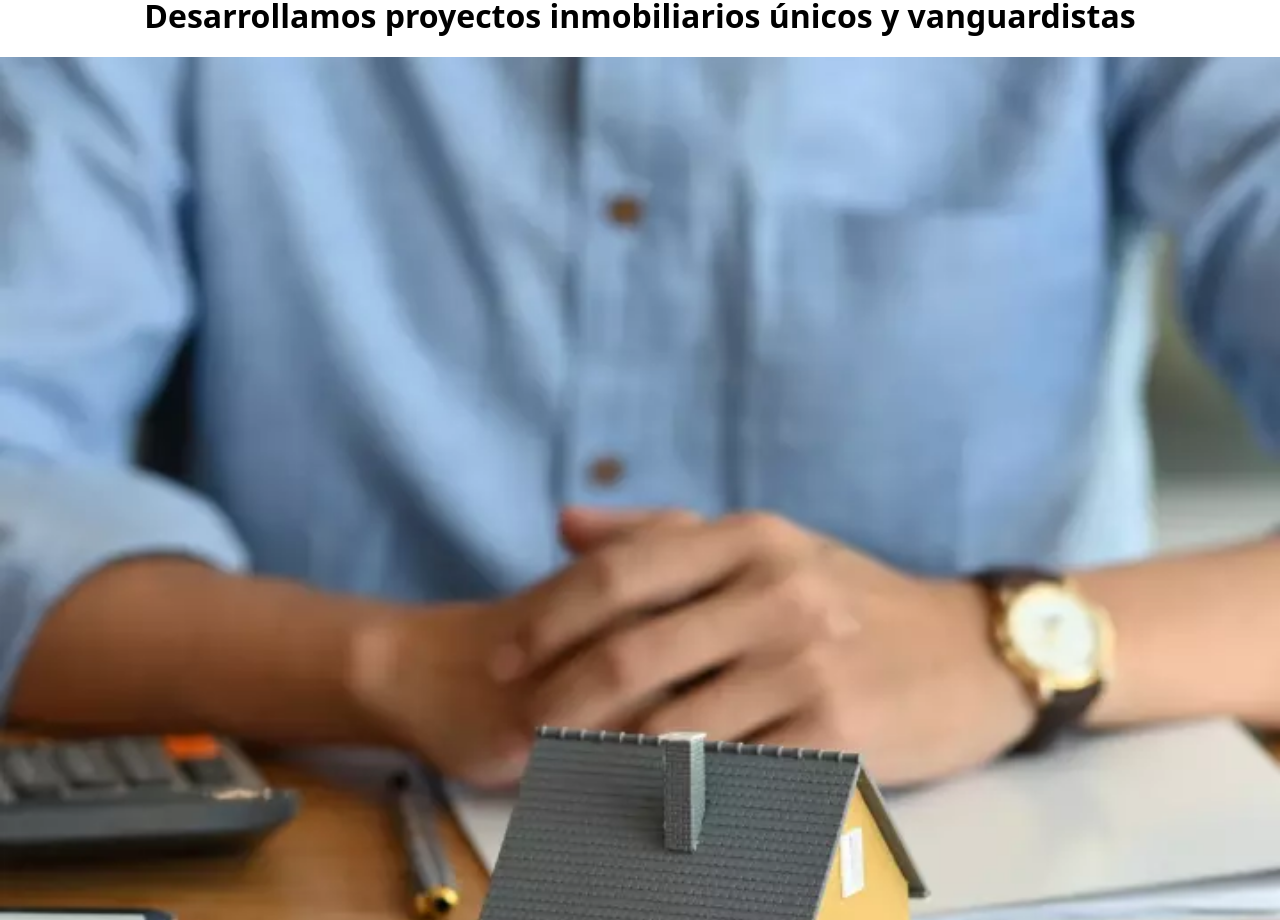
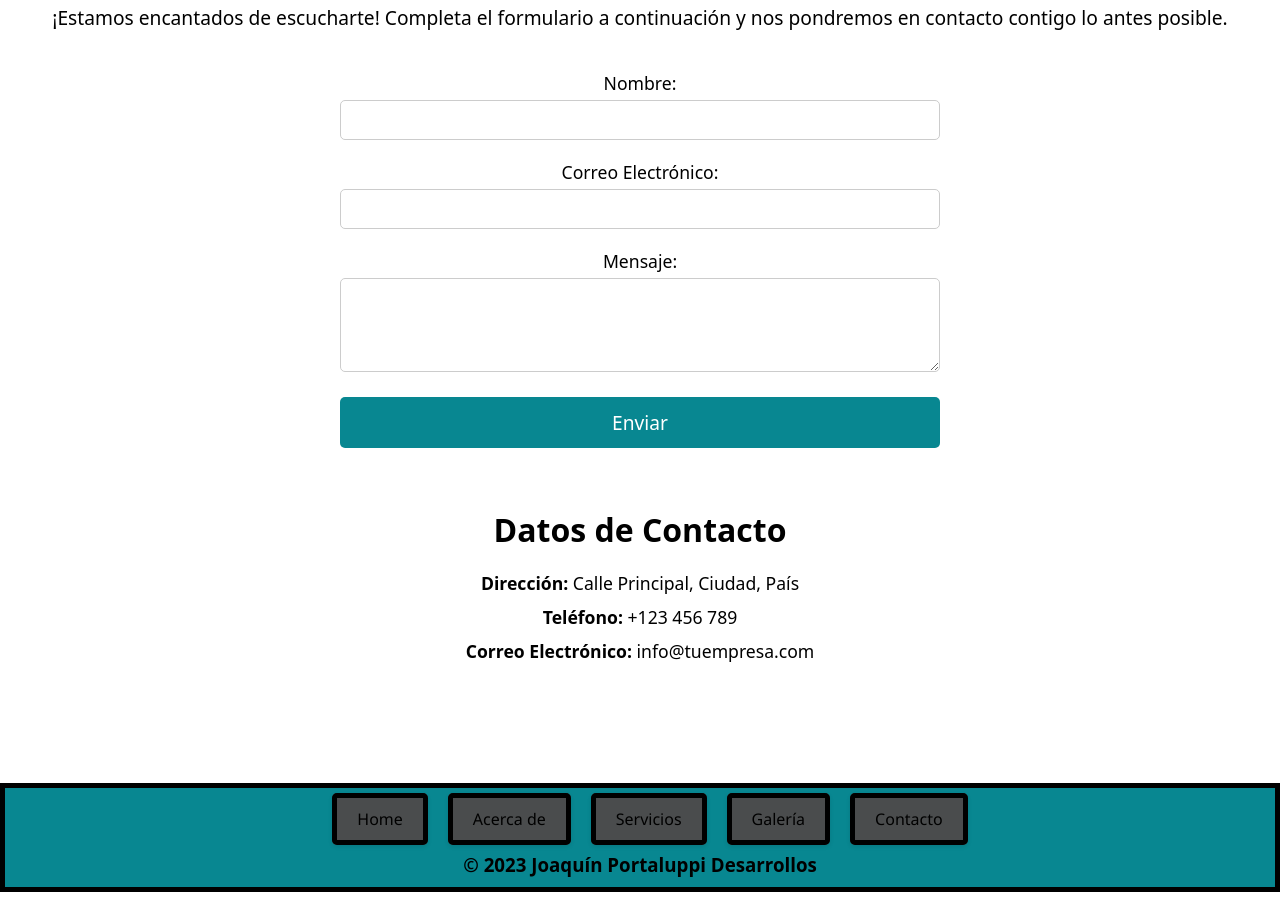
Before and after one commit to jportaluppi/PFAPortaluppiJoaquin, a plain HTML site: page html/contacto.html in a window 1280 px wide. Shown: the part 356-1276 px from the top of the page. After the commit the page ends 1248 px from the top, so only its background shows below. Drawn offline with Linux system fonts and the light colour scheme.

Commit message:
PFAPortaluppiJoaquin1

```diff
--- a/css/style.css
+++ b/css/style.css
@@ -1,13 +1,10 @@
+/* Estilos generales para todas las pantallas */
 * {
   margin: 0;
   padding: 0;
   box-sizing: border-box;
   font-family: system-ui, -apple-system, BlinkMacSystemFont, 'Segoe UI', Roboto, Oxygen, Ubuntu, Cantarell, 'Open Sans', 'Helvetica Neue', sans-serif;
 }
-
-
-
-
 
 /* HEADER */
 header {
@@ -23,6 +20,8 @@ header {
 
 .logoJp {
   max-width: 100%;
+  border: 5px solid black;  /* Agregado: Borde negro para el logo */
+  border-radius: 10px;      /* Agregado: Bordes redondeados para el logo */
 }
 
 .logoText {
@@ -46,6 +45,19 @@ nav li {
 a {
   color: black;
   text-decoration: none;
+  padding: 10px 20px;
+  border: 5px solid rgb(0, 0, 0);
+  border-radius: 5px;
+  background-color: rgb(74, 76, 77);
+  box-shadow: 0 2px 4px rgba(0, 0, 0, 0.1);
+  font-family: 'Segoe UI', Roboto, Oxygen, Ubuntu, Cantarell, 'Open Sans', 'Helvetica Neue', sans-serif;
+  font-size: 16px;
+  transition: background-color 0.3s ease, color 0.3s ease;
+}
+
+a:hover {
+  background-color: #fff;
+  color: rgb(8, 135, 145);
 }
 
 .contact-button a {
@@ -55,13 +67,6 @@ a {
   text-decoration: none;
   border-radius: 5px;
 }
-/* HEADER FIN */
-
-
-
-
-
-
 
 /* HOME */
 .homeContent {
@@ -85,14 +90,15 @@ a {
 .imgCasa1 {
   width: 100%;
   height: auto;
+  display: flex;
+  justify-content: center;
+  align-items: center;
 }
 
-/* HOME FIN */
-
-
-
-
-
+.imgCasa1 img {
+  max-width: 100%;
+  height: auto;
+}
 
 /* FOOTER */
 footer {
@@ -128,13 +134,6 @@ footer h3 {
   text-align: center;
 }
 
-/* FOOTER FIN */
-
-
-
-
-
-
 /* ACERCA DE */
 .mainAbout {
   text-align: center;
@@ -161,14 +160,10 @@ footer h3 {
   max-width: 100%;
   height: auto;
   margin-bottom: 10px;
+  border: 5px solid rgb(0, 0, 0);
+  border-radius: 10px;
+  overflow: hidden;
 }
-/* ACERCA DE FIN */
-
-
-
-
-
-
 
 
 /* SERVICIOS */
@@ -189,21 +184,107 @@ footer h3 {
   position: relative;
 }
 
-
 .imgServ img {
   width: 200px;
   height: 200px;
   object-fit: cover;
 }
 
-  @media (max-width: 768px) {
-    .imgServ {
-      margin-right: 0;
+/* FIN SERVICIOS */
+
+
+/* CONTACTO */
+.mainContact {
+  text-align: center;
+  padding: 40px;
 }
 
-    .imgServ::after {
-      display: none;
-    }
+.mainContact h1 {
+  font-size: 2.5em;
+  margin-bottom: 20px;
 }
 
-  /* SERVICIOS FIN */
+.mainContact p {
+  font-size: 1.2em;
+  margin-bottom: 40px;
+}
+
+/* FORMULARIO */
+form {
+  max-width: 600px;
+  margin: 0 auto;
+}
+
+label {
+  display: block;
+  font-size: 1.1em;
+  margin-bottom: 5px;
+}
+
+input,
+textarea {
+  width: 100%;
+  padding: 10px;
+  margin-bottom: 20px;
+  border: 1px solid #ccc;
+  border-radius: 5px;
+}
+
+textarea {
+  resize: vertical;
+}
+
+input[type="submit"] {
+  background-color: rgb(8, 135, 145);
+  color: #fff;
+  padding: 12px 20px;
+  border: none;
+  border-radius: 5px;
+  cursor: pointer;
+  font-size: 1.2em;
+  transition: background-color 0.3s ease;
+}
+
+input[type="submit"]:hover {
+  background-color: #fff;
+  color: rgb(8, 135, 145);
+}
+
+/* CONTACT INFO */
+.contact-info {
+  margin-top: 40px;
+}
+
+.contact-info h2 {
+  font-size: 2em;
+  margin-bottom: 20px;
+}
+
+.contact-info p {
+  font-size: 1.1em;
+  margin-bottom: 10px;
+}
+
+/* MAP */
+.map {
+  margin-top: 40px;
+}
+
+/* FIN CONTACTO */
+
+
+
+
+
+
+
+
+/* Media query para pantallas pequeñas (teléfonos móviles) */
+@media (max-width: 767px) {
+  /* Estilos específicos para pantallas pequeñas */
+}
+
+/* Media query para pantallas medianas y grandes */
+@media (min-width: 768px) {
+  /* Estilos específicos para pantallas medianas y grandes */
+}
--- a/html/contacto.html
+++ b/html/contacto.html
@@ -33,11 +33,34 @@
 
     </header>
 
-    <main>
-        <h2 class="textHome">Desarrollos inmobiliarios</h2>
-        <br>
-        <h1 class="textHome">Desarrollamos proyectos inmobiliarios únicos y vanguardistas</h1>
-        <img class="imgCasa1" src="../img/imagen de casa 1.jpg" alt="Imagen de casa 1">
+    <main class="mainContact">
+        <h1>Contacto</h1>
+        <p>¡Estamos encantados de escucharte! Completa el formulario a continuación y nos pondremos en contacto contigo lo antes posible.</p>
+
+        <form action="mailto:info@tuempresa.com" method="post" enctype="text/plain">
+            <label for="name">Nombre:</label>
+            <input type="text" id="name" name="name" required>
+
+            <label for="email">Correo Electrónico:</label>
+            <input type="email" id="email" name="email" required>
+
+            <label for="message">Mensaje:</label>
+            <textarea id="message" name="message" rows="4" required></textarea>
+
+            <input type="submit" value="Enviar">
+        </form>
+
+        <div class="contact-info">
+            <h2>Datos de Contacto</h2>
+            <p><strong>Dirección:</strong> Calle Principal, Ciudad, País</p>
+            <p><strong>Teléfono:</strong> +123 456 789</p>
+            <p><strong>Correo Electrónico:</strong> info@tuempresa.com</p>
+        </div>
+
+        <div class="map">
+            <!-- Inserta aquí el código del mapa de Google Maps -->
+            <!-- Ejemplo: <iframe src="URL_DEL_MAPA" width="600" height="450" style="border:0;" allowfullscreen="" loading="lazy"></iframe> -->
+        </div>
     </main>
 
 
```
Also changed, not shown: html/acercade.html (+2 -2 lines). Lines whose indentation alone changed are shown as unchanged.
